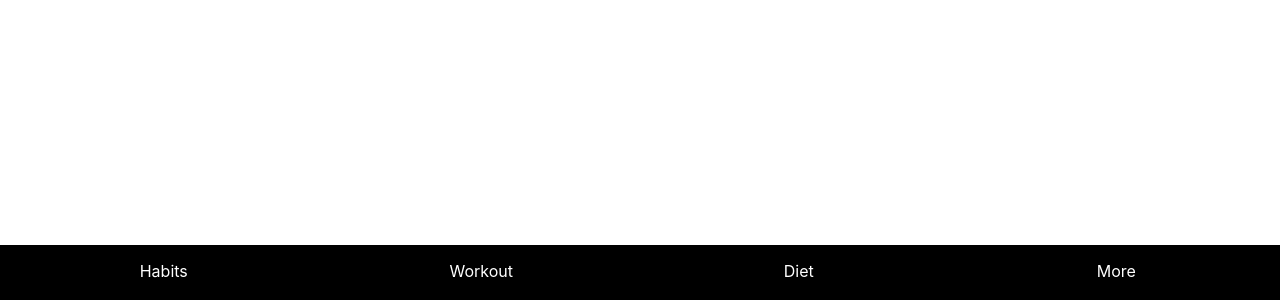
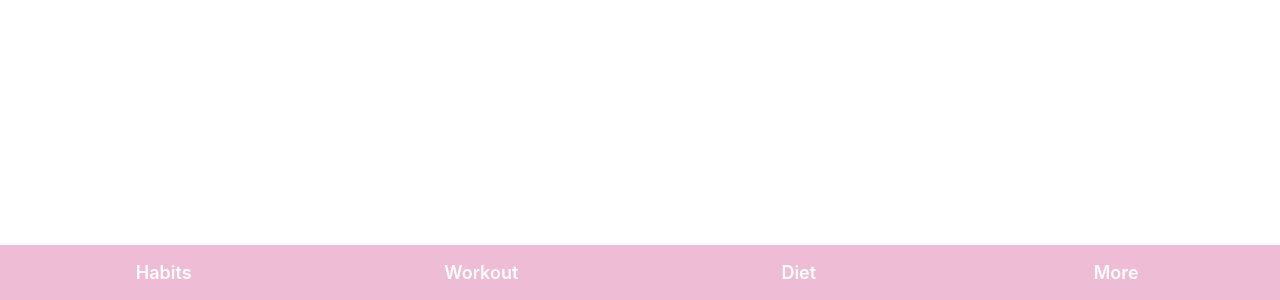
Before and after one commit to sub-sis-boy/sissification-trainer, a plain HTML site: page index.html in a window 1280 px wide. Shown: the part 500-800 px from the top of the page. Drawn offline with nearby package versions, Linux system fonts and the light colour scheme.

Commit message:
tabbar color

```diff
--- a/styles.css
+++ b/styles.css
@@ -1,9 +1,11 @@
 .tabbar {
-	background-color: black;
 	height: 55px;
-	text-align: center;
-	color: white;
 	padding-top: 14px;
 	padding-right: 20px;
 	padding-left: 20px;
+	background-color: #EFBCD5;
+	color: white;
+	text-align: center;
+	font-size: 18px;
+	font-weight: 600;
 }
```
